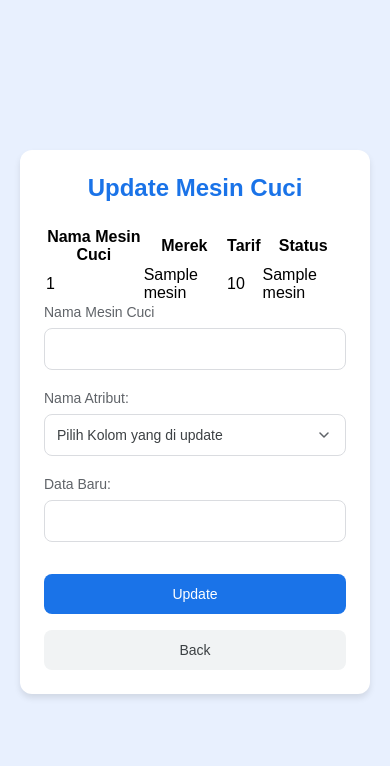
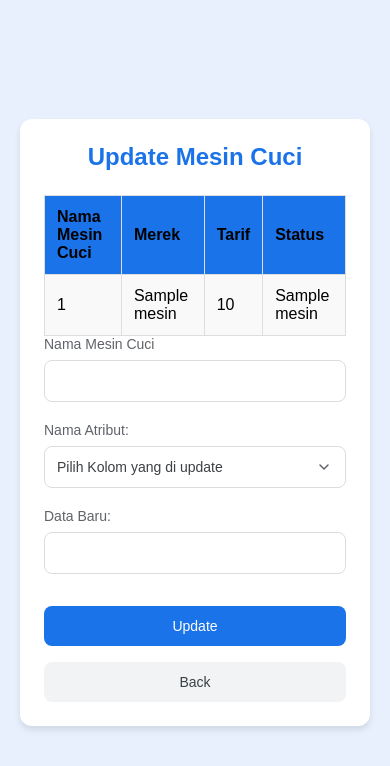
Before and after one commit to Marcellino0/TubesManpro, a Flask app: template templates/update_mesin_cuci.html in a window 390 px wide. Shown: the top 766 px of the page. Run offline with Flask 3, Linux system fonts and the light colour scheme; the template is opened without the code that fills it: most values are stand-ins (such as "Sample title", 1, 10 or a date in 2020).

Commit message:
Nambah css tabel mesin cuci di update mesin cuci

```diff
--- a/templates/update_mesin_cuci.html
+++ b/templates/update_mesin_cuci.html
@@ -150,6 +150,27 @@
             .submit-button {
                 order: 1;
             }
+            table {
+            width: 100%;
+            border-collapse: collapse;
+            margin-top: 20px;
+            }
+            table, th, td {
+                border: 1px solid #ddd;
+            }
+            th, td {
+                padding: 12px;
+                text-align: left;
+            }
+            th {
+                background-color: #1A73E8;
+            }
+            tr:nth-child(even) {
+                background-color: #f9f9f9;
+            }
+            tr:hover {
+                background-color: #f1f1f1;
+            }
         }
     </style>
 </head>
```
